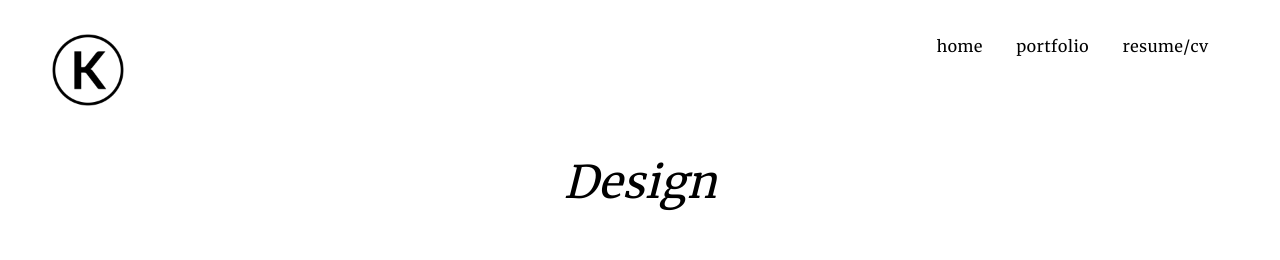
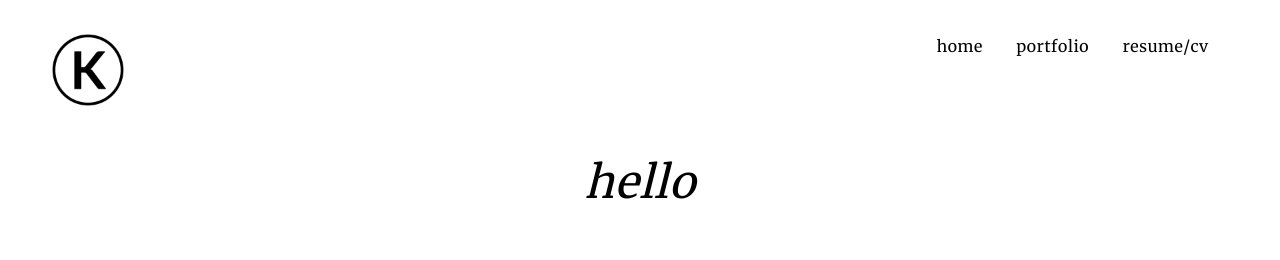
Before and after one commit to yuenkev/norah-react-website, a React (Create React App) app: page /design in a window 1280 px wide. Shown: the top 260 px of the page. Built offline with nearby package versions, Linux system fonts and the light colour scheme.

Commit message:
Fourth Commit: Added Designs Folder+Files

```diff
--- /dev/null
+++ b/src/Components/UI/Designs/Des.js
@@ -0,0 +1,12 @@
+import React from "react";
+import classes from './Des.module.css';
+
+const Des = () => {
+    return (
+      <div className={classes.des}>
+          <h1>hello</h1>
+      </div>
+    );
+}
+
+export default Des;
--- a/src/Pages/Design.js
+++ b/src/Pages/Design.js
@@ -1,5 +1,11 @@
+import Des from "../Components/UI/Designs/Des";
+
 const Design = () => {
-    return <h1>Design</h1>;
+    return (
+      <div>
+        <Des/>
+      </div>
+    )
   };
 
   export default Design;
```
Also changed, not shown: src/Components/UI/Designs/Des.module.css (added).
